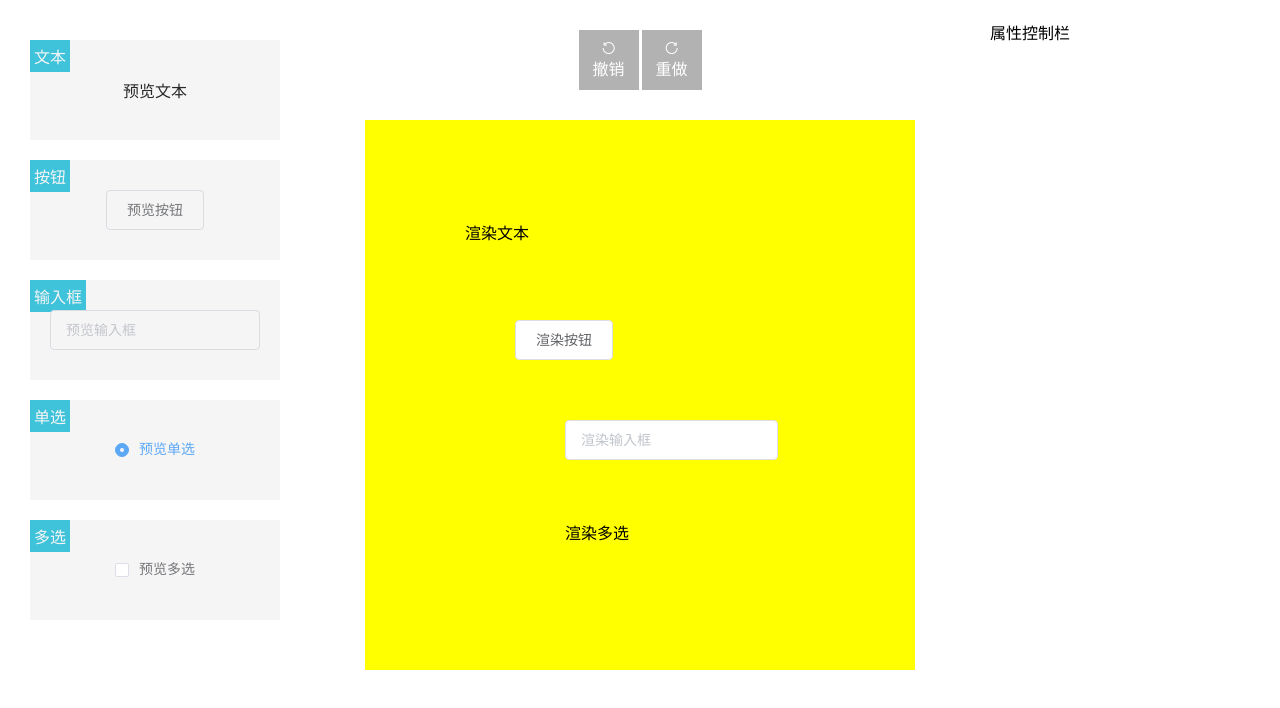
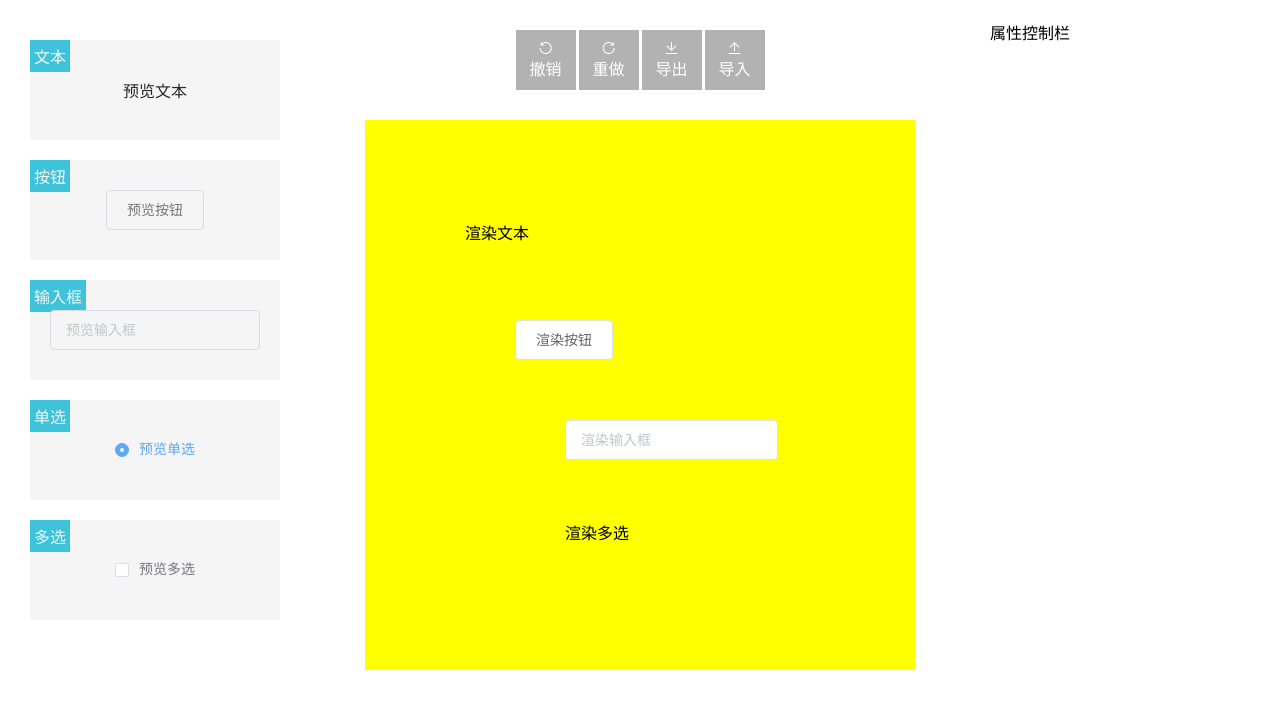
Before and after one commit to gehuama/low-code-development-platform, a Vue app: page / in a window 1280 px wide. Shown: the top 708 px of the page. Built offline with nearby package versions, Linux system fonts and the light colour scheme.

Commit message:
低代码开发平台-实现json的导入导出

```diff
--- /dev/null
+++ b/src/components/dialog.jsx
@@ -0,0 +1,67 @@
+import { createVNode, defineComponent, render, reactive } from "vue";
+import { ElButton, ElDialog, ElInput } from "element-plus";
+
+const dialogComponents = defineComponent({
+  props: {
+    option: { type: Object },
+  },
+  setup(props, ctx) {
+    const state = reactive({
+      option: props.option, // 用户给组件的属性
+      isShow: false,
+    });
+    ctx.expose({
+      // 让外界可以调用组件中的方法
+      showDialog(option) {
+        state.option = option;
+        console.log(state.option);
+        state.isShow = true;
+      },
+    });
+    const cancelClick = () => {
+      state.isShow = false;
+    };
+    const confirmClick = () => {
+      state.isShow = false;
+      state.option.confirm && state.option.confirm(state.option.context);
+    };
+    return () => {
+      return (
+        <ElDialog v-model={state.isShow} title={state.option.title}>
+          {{
+            default: () => (
+              <ElInput
+                type="textarea"
+                v-model={state.option.context}
+                rows={10}
+              ></ElInput>
+            ),
+            footer: () =>
+              state.option.footer && (
+                <div>
+                  <ElButton onClick={cancelClick}>取消</ElButton>
+                  <ElButton type="primary" onClick={confirmClick}>
+                    确定
+                  </ElButton>
+                </div>
+              ),
+          }}
+        </ElDialog>
+      );
+    };
+  },
+});
+let vm;
+export function importDialog(option) {
+  // element-plus 中是有 el-dialog 组件
+  // 手动去挂载组件 vue2中 手动挂载 通过 new SubComponent.$mount();
+  if (!vm) {
+    let el = document.createElement("div");
+    vm = createVNode(dialogComponents, { option }); // 将组件渲染成虚拟节点
+    // 这里需要将el渲染到我们的页面中
+    document.body.appendChild((render(vm, el), el)); // 渲染成真实节点，扔到页面中
+  }
+  // 将组件渲染到这个el元素上
+  let { showDialog } = vm.component.exposed;
+  showDialog(option); // 其他说明组件已经有了只需要渲染出来即可
+}
--- a/src/packages/command.ts
+++ b/src/packages/command.ts
@@ -47,9 +47,9 @@ export default function command(
   // 注册
   const registry = (command: ICommand) => {
     state.commandArray.push(command);
-    state.commands[command.name] = () => {
+    state.commands[command.name] = (...args) => {
       // 命令名字对应执行函数
-      const { redo, undo } = command.execute();
+      const { redo, undo } = command.execute(...args);
       redo();
       if (!command.pushQueue) {
         // 不需要放到队列中直接跳过即可
@@ -142,6 +142,26 @@ export default function command(
       };
     },
   });
+  // 带有历史记录常用的模式
+  // registry({
+  //   name: "updateContainer", // 更新整个容器
+  //   pushQueue: true,
+  //   keyboard: "",
+  //   execute(newValue: any) {
+  //     const state = {
+  //       before: data.value, // 当前的值
+  //       after: newValue, // 新值
+  //     };
+  //     return {
+  //       redo: () => {
+  //         data.value = state.after;
+  //       },
+  //       undo: () => {
+  //         data.value = state.before;
+  //       },
+  //     };
+  //   },
+  // });
   const keyboardEvent = (() => {
     interface IKeyCodeMap {
       [key: number]: string;
--- a/src/packages/editor.jsx
+++ b/src/packages/editor.jsx
@@ -6,6 +6,7 @@ import menuDragger from "./menu-dragger";
 import blockFocus from "./block-focus";
 import blockDragger from "./block-dragger";
 import command from "./command";
+import { importDialog } from "../components/dialog";
 export default defineComponent({
   props: {
     modelValue: { type: Object },
@@ -68,6 +69,34 @@ export default defineComponent({
         icon: "el-icon-refresh-right",
         handler: () => {
           state.commands.redo();
+        },
+      },
+      {
+        label: "导出",
+        icon: "el-icon-download",
+        handler: () => {
+          console.log("导出");
+          importDialog({
+            title: "导出JSON使用",
+            context: JSON.stringify(data.value),
+          });
+        },
+      },
+      {
+        label: "导入",
+        icon: "el-icon-upload2",
+        handler: () => {
+          console.log("导入");
+          importDialog({
+            title: "导入JSON",
+            context: "",
+            footer: true,
+            confirm(text) {
+              console.log(text);
+              // data.value = JSON.parse(text); // 这样去更改无法保留历史记录
+              state.commands.updateContainer(JSON.parse(text));
+            },
+          });
         },
       },
     ];
--- a/tsconfig.json
+++ b/tsconfig.json
@@ -36,7 +36,7 @@
     "src/**/*.vue",
     "tests/**/*.ts",
     "tests/**/*.tsx"
-, "src/packages/useMenuDragger.ts"  ],
+, "src/packages/useMenuDragger.ts", "src/components/dialog.jsx"  ],
   "exclude": [
     "node_modules"
   ]
```
